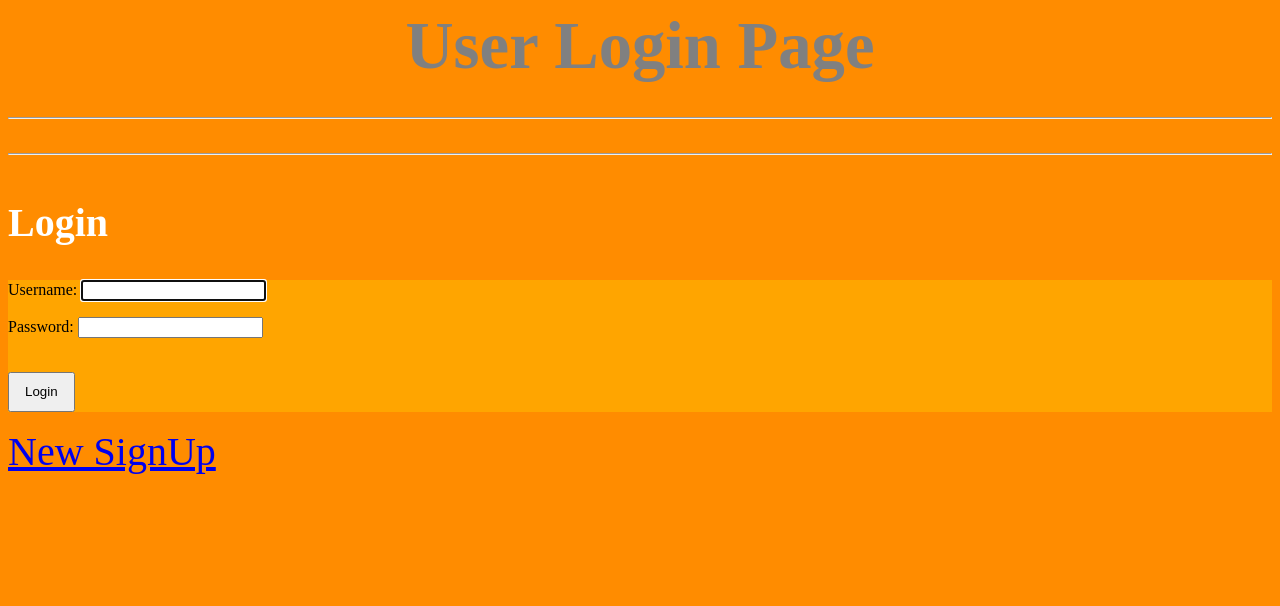
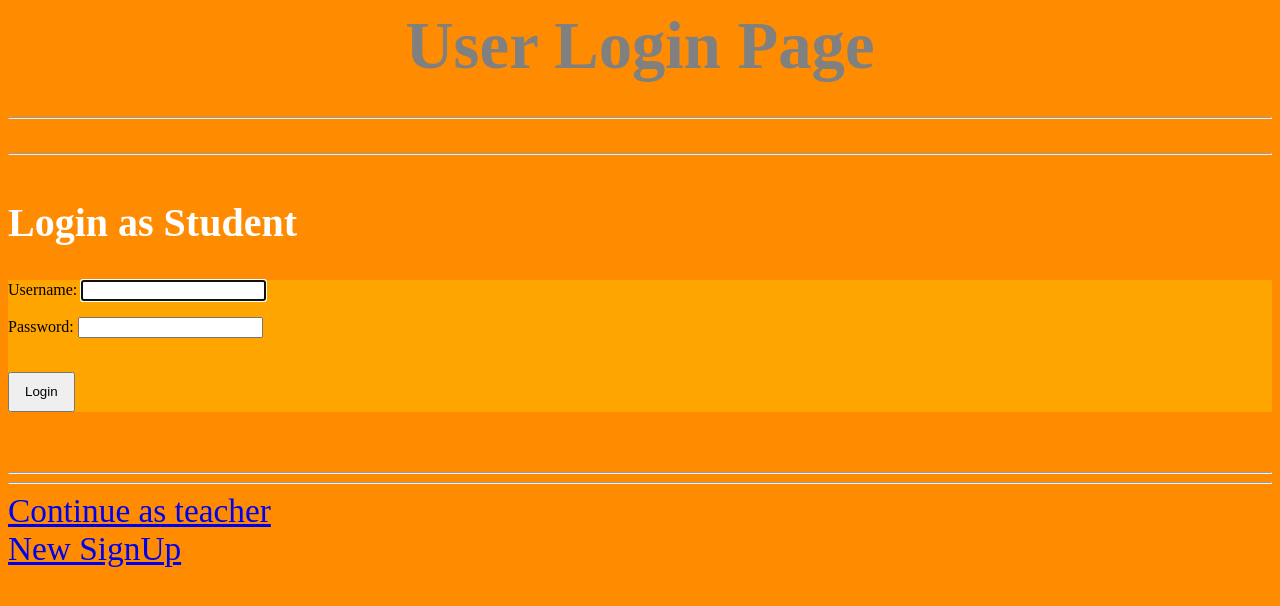
Before and after one commit to soorajparemal/Project_django_quiz, a Django app: page / in a window 1280 px wide. Shown: the top 606 px of the page. Run offline with Django 3.2, Linux system fonts and the light colour scheme.

Commit message:
second commit

```diff
--- a/loginapp/settings.py
+++ b/loginapp/settings.py
@@ -25,7 +25,7 @@ SECRET_KEY = 'u)@%$ws-qdv&)hc^!@lt^)d!k(o_812rp73pic)nn%eark2q!)'
 # SECURITY WARNING: don't run with debug turned on in production!
 DEBUG = True
 
-ALLOWED_HOSTS = []
+ALLOWED_HOSTS = ['127.0.0.1','.pythonnywhere.com']
 
 
 # Application definition
--- a/loginapp/templates/register.html
+++ b/loginapp/templates/register.html
@@ -20,6 +20,8 @@
 
 
             <input type="submit" name="submit" value="Register" />
+
+
         </form>
         {% endif %}
     </body>
--- a/loginapp/templates/registration/login.html
+++ b/loginapp/templates/registration/login.html
@@ -4,14 +4,23 @@
 </head>
 <h1 class='h1' style="font-size:50pt;color:grey"align="center">User Login Page<hr><hr></h1>
 <body class='body' style="background-color:darkorange" >
+
 {% block content %}
-  <h2 style="color:white;font-size:30pt">Login</h2>
+<h2 style="color:white;font-size:30pt">Login as Student </h2>
   <form method="post" class='user_page' style="background-color:orange; float:center;">
     {% csrf_token %}
     {{ form.as_p }}
     <br><button type="submit" style="color:black;width:50pt;height:30pt;">Login</button>
   </form>
 {% endblock %}
- <div style="font-size:30pt"> <a href="{% url 'register' %}">New SignUp</a></div>
+<br>
+<br>
+<hr>
+<hr>
+<div style="font-size:25pt;font-color:white";>
+    <a href="{%  url 'teacher_login' %}">Continue as teacher</a></div>
+
+
+ <div style="font-size:25pt"> <a href="{% url 'register' %}">New SignUp</a></div>
 </body>
 </html>
--- a/loginapp/urls.py
+++ b/loginapp/urls.py
@@ -24,5 +24,7 @@ urlpatterns = [
     url(r'^$', auth_views.login,{'template_name': 'registration/login.html'}, name='login'),
     url(r'^login/$', auth_views.login,{'template_name': 'registration/login.html'}    , name='login'),
     url(r'^logout/$', auth_views.logout,{'template_name': 'registration/logout.html'}, name='logout'),
+    url(r'^teacher_login',views.teacher_login, name='teacher_login'),
+    url(r'^teacher_page',views.teacher_page,name='teacher_page'),
     url(r'^master/', include('master.urls'),),
 ]
--- /dev/null
+++ b/master/templates/master/teacher.html
@@ -0,0 +1,3 @@
+<html>
+<body>Teacher Page</body>
+</html>
--- a/master/urls.py
+++ b/master/urls.py
@@ -7,4 +7,5 @@ urlpatterns = [
     url(r'^result_page' , views.result_page,name='result_page'),
     url(r'^userpage', views.user_page, name='user_page'),
     url(r'^certificate',views.certificate_page,name='certificate_page'),
+    url(r'^teacher',views.teacher_page,name='teacher_page'),
 ]
--- a/master/views.py
+++ b/master/views.py
@@ -10,6 +10,7 @@ def main_page(request):
     quiz=main.objects.all()
     context={'quiz':quiz}
     return render(request ,'master/mainpage.html',context)
+
 score=0
 def result_page(request):
     quiz=main.objects.all()
@@ -26,5 +27,8 @@ def result_page(request):
 def user_page(request):
     return render(request ,'master/userpage.html')
 
+def teacher_page(request):
+    return render(request ,'master/teacher.html')
+
 def certificate_page(request):
     return render(request,'master/certificate.html')
```
Also changed, not shown: loginapp/forms.py (+9 -0 lines), loginapp/templates/teacher_login.html (added, +18 -0 lines), loginapp/views.py (+27 -1 lines), db.sqlite3, 6 other files.
